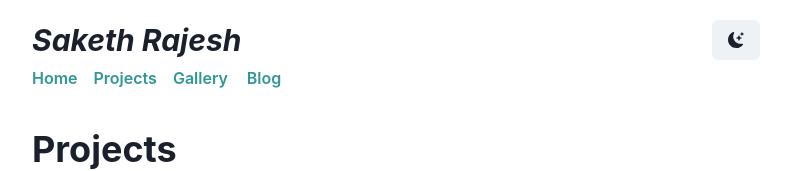
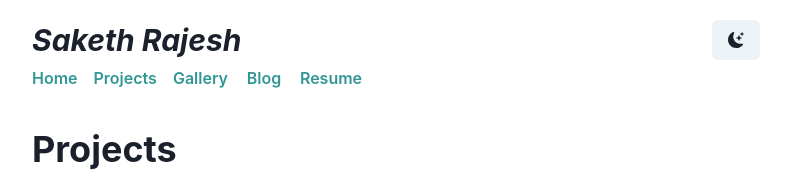
Before and after one commit to sakethrajesh/my-website, a Next.js app: page /projects in a window 1280 px wide. Shown: the top 171 px of the page, without its empty margins (244-1035 px from the left). Built offline with nearby package versions, Linux system fonts and the light colour scheme.

Commit message:
resume tab

```diff
--- a/components/Navbar.jsx
+++ b/components/Navbar.jsx
@@ -25,6 +25,11 @@ function Navbar() {
             href: '/blog',
             isActive: false
         },
+        {
+            label: 'Resume',
+            href: '/SakethRajeshResume_2025.pdf',
+            isActive: false
+        },
     ]
     return (
         <Stack direction='row' spacing={4} align='center' justifyContent='left' wrap='wrap' >
```
